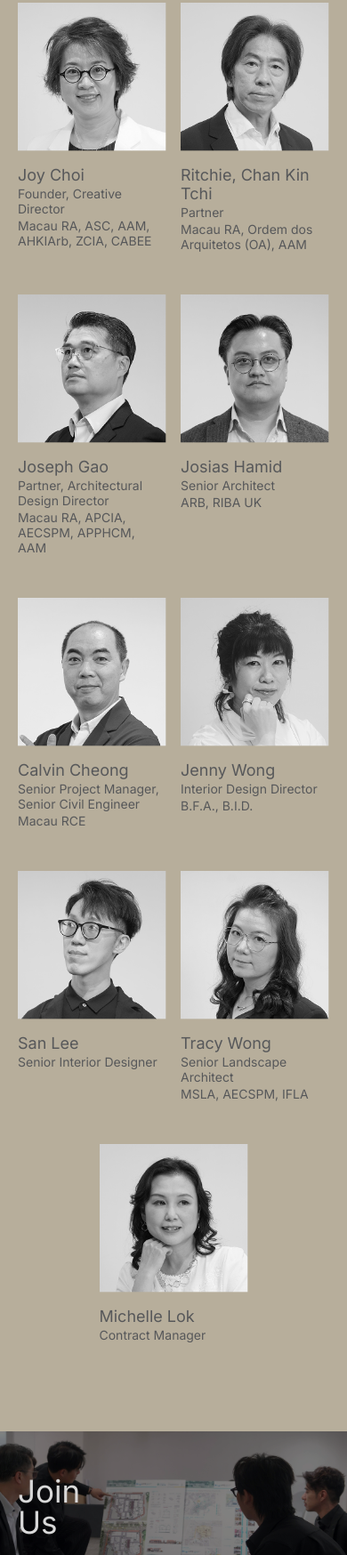
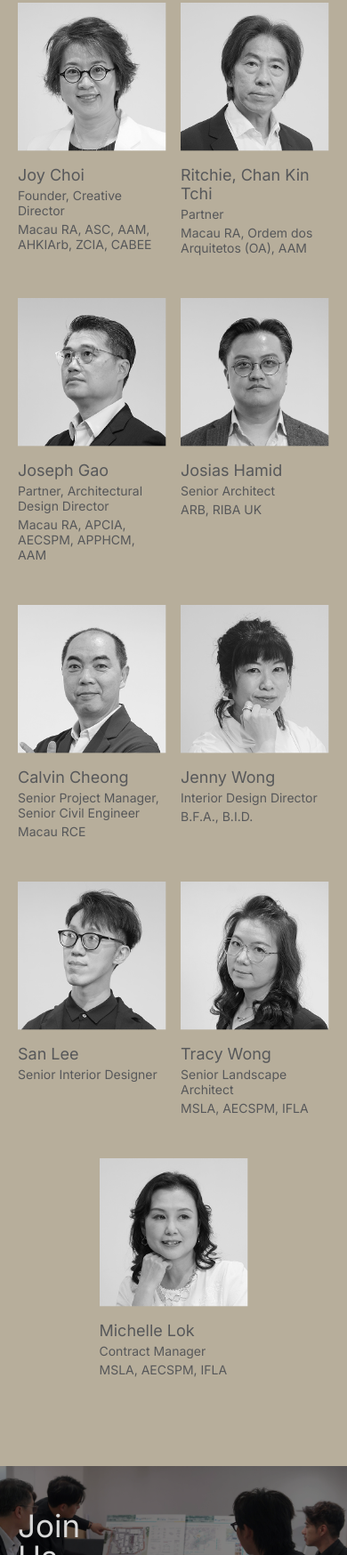
Before and after one commit to smowebdev/JCL, a website: page people.html in a window 390 px wide. Shown: the part 1011-2759 px from the top of the page at 89% size. Drawn offline with nearby package versions, Linux system fonts and the light colour scheme.

Commit message:
fix 1:1 people

```diff
--- a/people.html
+++ b/people.html
@@ -97,7 +97,7 @@
                             md:w-[calc((100%-3*var(--spacing-s))/4)]
                             lg:w-[calc((100%-4*var(--spacing-s))/5)]">
                     <img class="object-cover h-auto w-screen" src="assets/images/portrait.png" alt="">
-                    <div class=" flex flex-col lg:gap-1 gap-0.5">
+                    <div class=" flex flex-col gap-1 lg:gap-1 sm:gap-0.5">
                         <p class="text-title-l  leading-[normal]">Joy Choi</p>
                         <p class="lg:text-p1 leading-[normal] text-[14px] ">Founder, Creative Director</p>
                         <p class="lg:text-p1 leading-[normal] text-[14px] ">Macau RA, ASC, AAM, AHKIArb, ZCIA, CABEE</p>
@@ -109,7 +109,7 @@
                             md:w-[calc((100%-3*var(--spacing-s))/4)]
                             lg:w-[calc((100%-4*var(--spacing-s))/5)]">
                     <img class="object-cover h-auto w-screen" src="assets/images/portrait-1.png" alt="">
-                    <div class=" flex flex-col lg:gap-1 gap-0.5">
+                    <div class=" flex flex-col gap-1 lg:gap-1 sm:gap-0.5">
                         <p class="text-title-l  leading-[normal]">Ritchie, Chan Kin Tchi</p>
                         <p class="lg:text-p1 leading-[normal] text-[14px] ">Partner</p>
                         <p class="lg:text-p1 leading-[normal] text-[14px] ">Macau RA, Ordem dos Arquitetos (OA), AAM</p>
@@ -121,7 +121,7 @@
                             md:w-[calc((100%-3*var(--spacing-s))/4)]
                             lg:w-[calc((100%-4*var(--spacing-s))/5)]">
                     <img class="object-cover h-auto w-screen" src="assets/images/portrait-2.png" alt="">
-                    <div class=" flex flex-col lg:gap-1 gap-0.5">
+                    <div class=" flex flex-col gap-1 lg:gap-1 sm:gap-0.5">
                         <p class="text-title-l  leading-[normal]">Joseph Gao</p>
                         <p class="lg:text-p1 leading-[normal] text-[14px] ">Partner, Architectural Design Director</p>
                         <p class="lg:text-p1 leading-[normal] text-[14px] ">Macau RA, APCIA, AECSPM, APPHCM, AAM</p>
@@ -133,7 +133,7 @@
                             md:w-[calc((100%-3*var(--spacing-s))/4)]
                             lg:w-[calc((100%-4*var(--spacing-s))/5)]">
                     <img class="object-cover h-auto w-screen" src="assets/images/portrait-3.png" alt="">
-                    <div class=" flex flex-col lg:gap-1 gap-0.5">
+                    <div class=" flex flex-col gap-1 lg:gap-1 sm:gap-0.5">
                         <p class="text-title-l  leading-[normal]">Josias Hamid</p>
                         <p class="lg:text-p1 leading-[normal] text-[14px] ">Senior Architect</p>
                         <p class="lg:text-p1 leading-[normal] text-[14px] ">ARB, RIBA UK</p>
@@ -145,7 +145,7 @@
                             md:w-[calc((100%-3*var(--spacing-s))/4)]
                             lg:w-[calc((100%-4*var(--spacing-s))/5)]">
                     <img class="object-cover h-auto w-screen" src="assets/images/portrait-4.png" alt="">
-                    <div class=" flex flex-col lg:gap-1 gap-0.5">
+                    <div class=" flex flex-col gap-1 lg:gap-1 sm:gap-0.5">
                         <p class="text-title-l  leading-[normal]">Calvin Cheong</p>
                         <p class="lg:text-p1 leading-[normal] text-[14px] ">Senior Project Manager, Senior Civil Engineer</p>
                         <p class="lg:text-p1 leading-[normal] text-[14px] ">Macau RCE</p>
@@ -157,7 +157,7 @@
                             md:w-[calc((100%-3*var(--spacing-s))/4)]
                             lg:w-[calc((100%-4*var(--spacing-s))/5)]">
                     <img class="object-cover h-auto w-screen" src="assets/images/portrait-8.png" alt="">
-                    <div class=" flex flex-col lg:gap-1 gap-0.5">
+                    <div class=" flex flex-col gap-1 lg:gap-1 sm:gap-0.5">
                         <p class="text-title-l  leading-[normal]">Jenny Wong</p>
                         <p class="lg:text-p1 leading-[normal] text-[14px] ">Interior Design Director</p>
                         <p class="lg:text-p1 leading-[normal] text-[14px] ">B.F.A., B.I.D.</p>
@@ -169,7 +169,7 @@
                             md:w-[calc((100%-3*var(--spacing-s))/4)]
                             lg:w-[calc((100%-4*var(--spacing-s))/5)]">
                     <img class="object-cover h-auto w-screen" src="assets/images/portrait-5.png" alt="">
-                    <div class=" flex flex-col lg:gap-1 gap-0.5">
+                    <div class=" flex flex-col gap-1 lg:gap-1 sm:gap-0.5">
                         <p class="text-title-l  leading-[normal]">San Lee</p>
                         <p class="lg:text-p1 leading-[normal] text-[14px] ">Senior Interior Designer</p>
                     </div>
@@ -180,7 +180,7 @@
                             md:w-[calc((100%-3*var(--spacing-s))/4)]
                             lg:w-[calc((100%-4*var(--spacing-s))/5)]">
                     <img class="object-cover h-auto w-screen" src="assets/images/portrait-6.png" alt="">
-                    <div class=" flex flex-col lg:gap-1 gap-0.5">
+                    <div class=" flex flex-col gap-1 lg:gap-1 sm:gap-0.5">
                         <p class="text-title-l  leading-[normal]">Tracy Wong</p>
                         <p class="lg:text-p1 leading-[normal] text-[14px] ">Senior Landscape Architect</p>
                         <p class="lg:text-p1 leading-[normal] text-[14px] ">MSLA, AECSPM, IFLA</p>
@@ -192,9 +192,11 @@
                             md:w-[calc((100%-3*var(--spacing-s))/4)]
                             lg:w-[calc((100%-4*var(--spacing-s))/5)]">
                     <img class="object-cover h-auto w-screen" src="assets/images/portrait-7.png" alt="">
-                    <div class=" flex flex-col lg:gap-1 gap-0.5">
+                    <div class=" flex flex-col gap-1 lg:gap-1 sm:gap-0.5">
                         <p class="text-title-l  leading-[normal]">Michelle Lok</p>
                         <p class="lg:text-p1 leading-[normal] text-[14px] ">Contract Manager</p>
+                        <p class="lg:text-p1 leading-[normal] text-[14px] ">MSLA, AECSPM, IFLA</p>
+
                     </div>
 
                 </div>
@@ -220,7 +222,7 @@
                         help
                         us make a positive impact on the world. If this sounds good, let's talk.</p>
 
-                    <a href="#" class="btn btn-default shrink-0">
+                    <a href="#" class="btn btn-default shrink-0 text-[18px] sm:text-[20px] lg:text-[22px] leading-[normal]">
                         Inquiry
                     </a>
                 </div>
```
Also changed, not shown: src/output.css.
